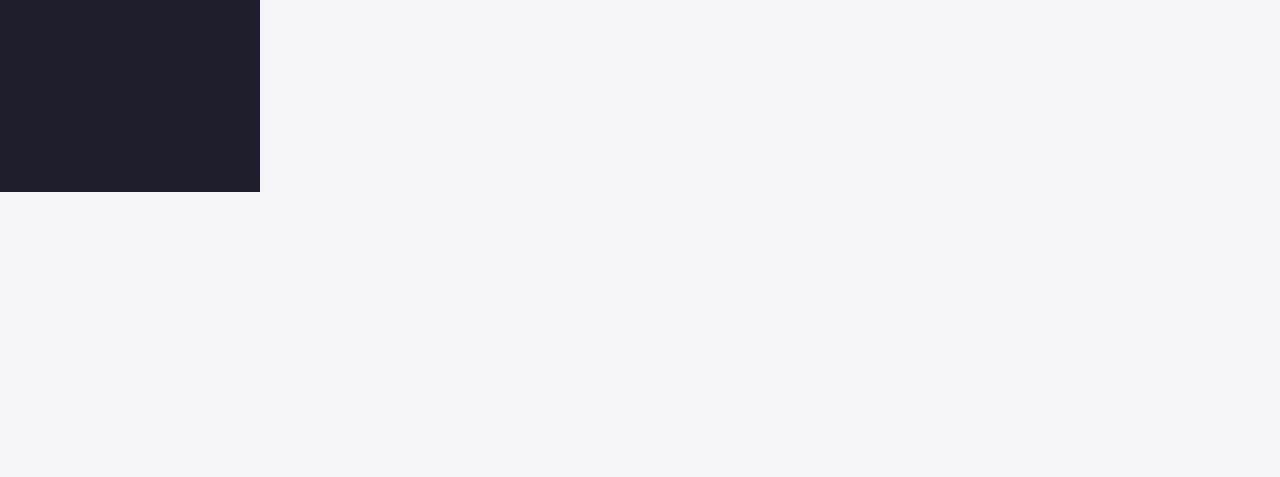
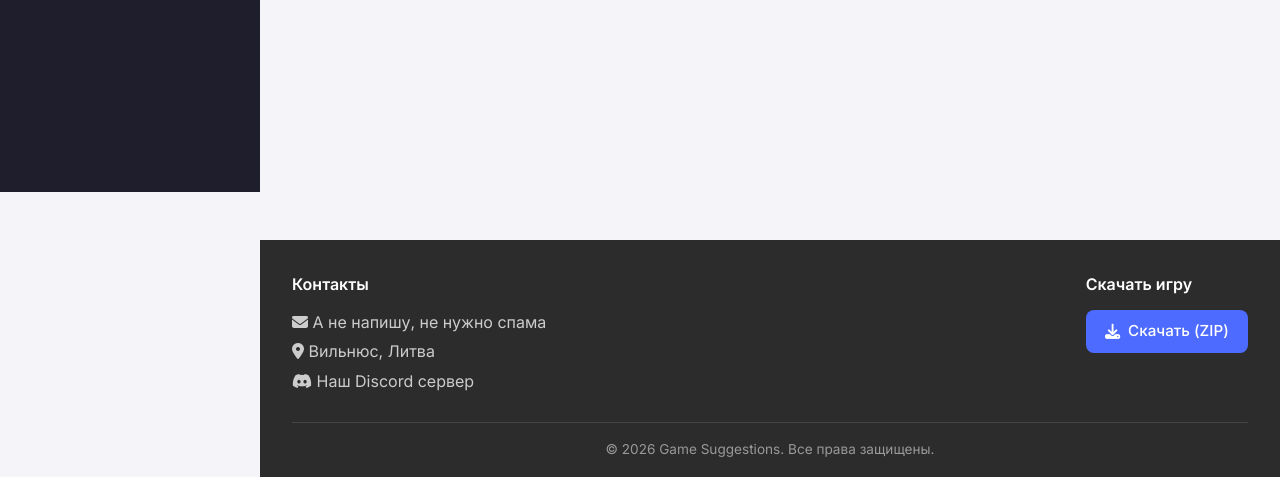
Before and after one commit to LeonidMotolko/game-suggestions-board, a FastAPI app: page / in a window 1280 px wide. Shown: the part 608-1085 px from the top of the page. Before the commit the page ends 800 px from the top, so only its background shows below. Run offline with FastAPI, Linux system fonts and the light colour scheme; data that the repository does not hold is empty.

Commit message:
Add footer with contacts and game download button

```diff
--- a/app/static/css/style.css
+++ b/app/static/css/style.css
@@ -430,6 +430,53 @@ body.dark-theme tr:hover td { background: #1f2b40; }
     color: white;
 }
 
+/* ===== Футер ===== */
+.site-footer {
+    background: #2c2c2c;
+    color: #ccc;
+    padding: 2rem 2rem 1rem;
+    margin-left: 260px;  /* чтобы не залезал под сайдбар */
+    margin-top: 3rem;
+}
+.footer-content {
+    display: flex;
+    justify-content: space-between;
+    flex-wrap: wrap;
+    gap: 2rem;
+    max-width: 1100px;
+    margin: 0 auto;
+    padding-bottom: 1.5rem;
+    border-bottom: 1px solid #444;
+}
+.footer-contacts h4,
+.footer-download h4 {
+    color: white;
+    margin-bottom: 0.75rem;
+    font-size: 1rem;
+}
+.footer-contacts p {
+    margin: 0.25rem 0;
+}
+.footer-bottom {
+    text-align: center;
+    padding-top: 1rem;
+    font-size: 0.85rem;
+    color: #999;
+}
+@media (max-width: 768px) {
+    .site-footer {
+        margin-left: 0;
+        .footer-contacts a:hover {
+    color: #7289da !important;
+}
+    }
+    .footer-content {
+        flex-direction: column;
+        align-items: center;
+        text-align: center;
+    }
+}
+
 /* ===== Адаптивность ===== */
 @media (max-width: 768px) {
   .sidebar {
--- a/app/templates/base.html
+++ b/app/templates/base.html
@@ -70,6 +70,30 @@
         <main class="main-content">
             {% block content %}{% endblock %}
         </main>
+            <footer class="site-footer">
+                <div class="footer-content">
+                    <div class="footer-contacts">
+                        <h4>Контакты</h4>
+                        <p><i class="fas fa-envelope"></i> А не напишу, не нужно спама </p>
+                        <p><i class="fas fa-map-marker-alt"></i> Вильнюс, Литва</p>
+                        <p>
+                            <a href="https://discord.gg/gvx3d4zWU" target="_blank" style="color: #ccc; text-decoration: none;">
+                                <i class="fab fa-discord"></i> Наш Discord сервер
+                            </a>
+                        </p>
+                    </div>
+                    <div class="footer-download">
+                        <h4>Скачать игру</h4>
+                        <a href="/static/downloads/Evidence.zip" class="btn btn-primary">
+                            <i class="fas fa-download"></i> Скачать (ZIP)
+                        </a>
+                    </div>
+                </div>
+            <div class="footer-bottom">
+                <p>&copy; 2026 Game Suggestions. Все права защищены.</p>
+            </div>
+        </footer>
+    </div>
     </div>
 
     <script>
```
Also changed, not shown: 2 other files.
